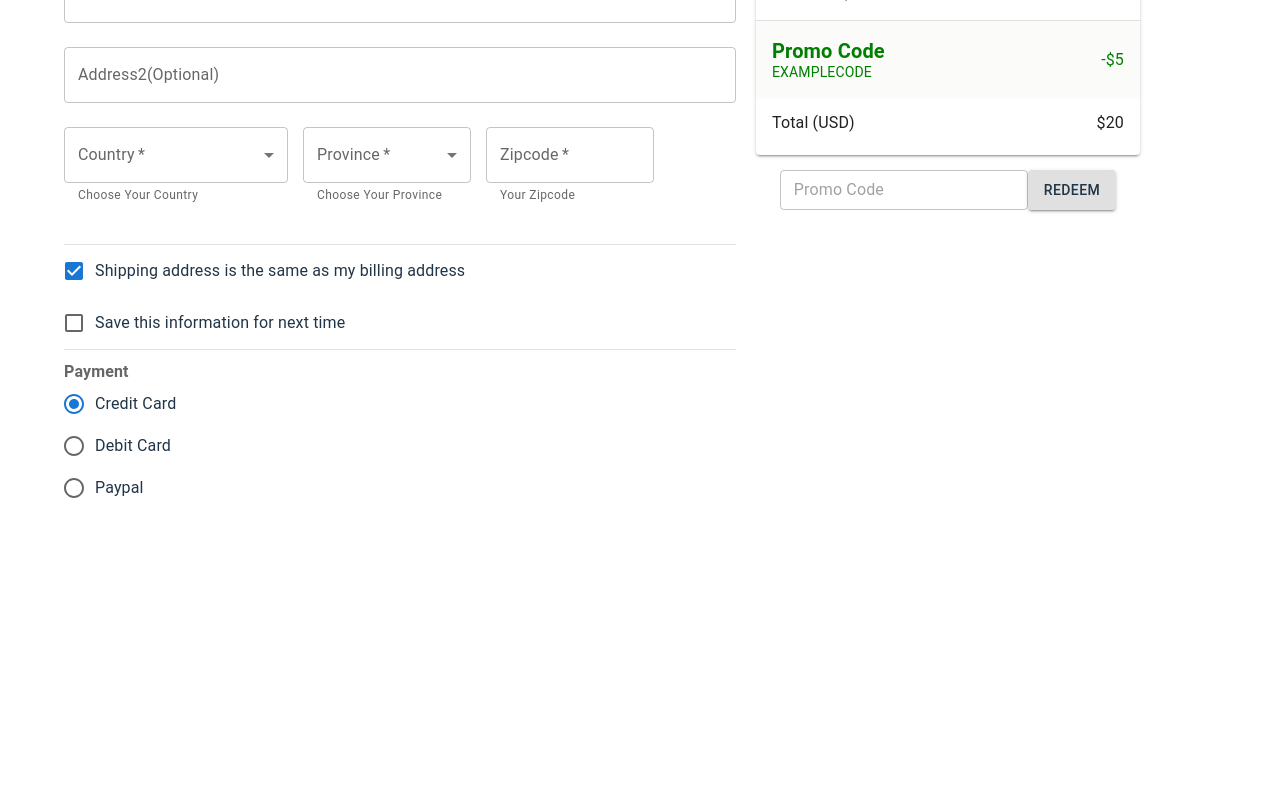
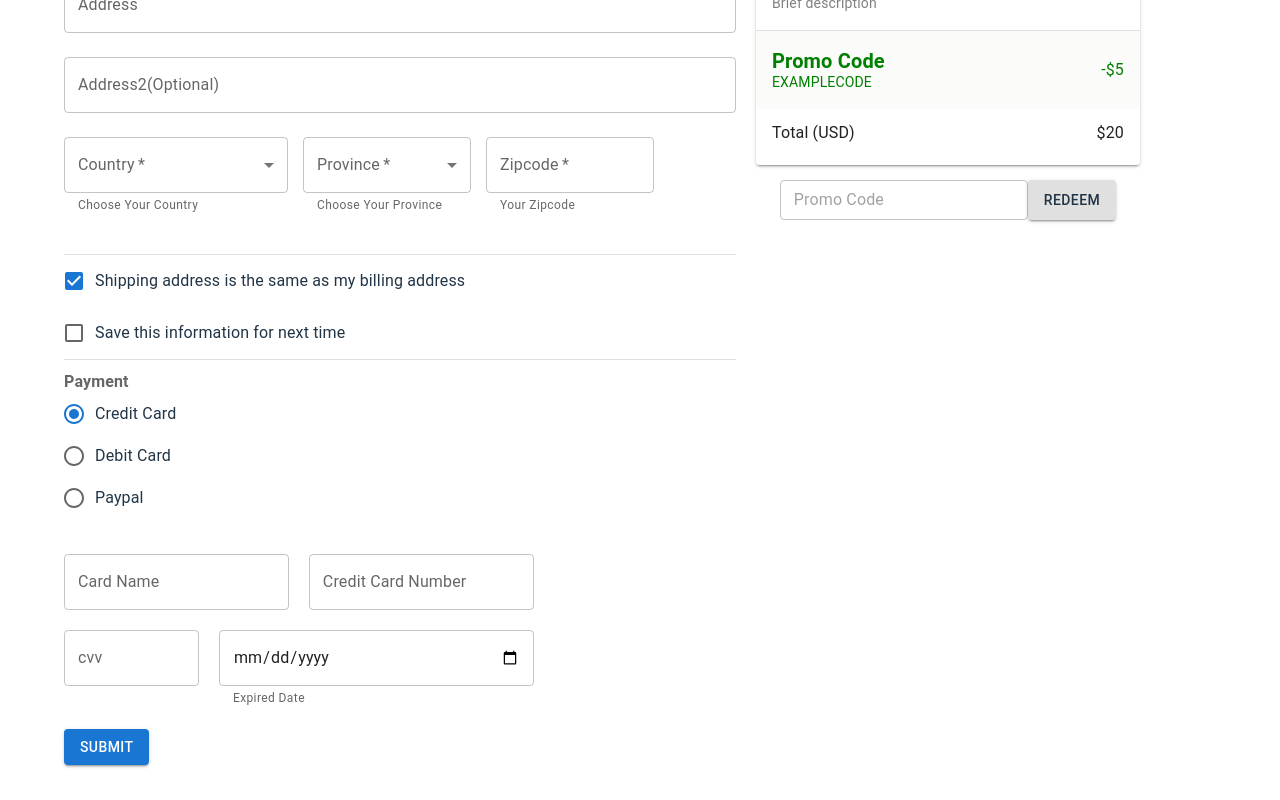
Before and after one commit to Komkrit-Bank/Homework22, a React (Vite) app in the folder myHomework/: page /payment in a window 1280 px wide. Shown: the part 550-1350 px from the top of the page. Before the commit the page ends 1059 px from the top, so only its background shows below. Built offline with nearby package versions, Linux system fonts and the light colour scheme.

Commit message:
Finish Homework

```diff
--- a/myHomework/src/components/PayMethod.tsx
+++ b/myHomework/src/components/PayMethod.tsx
@@ -1,5 +1,6 @@
-import { FormControl, FormControlLabel, FormGroup, Grid, Typography } from "@mui/material";
-import React, { HtmlHTMLAttributes } from "react";
+import { FormControl, FormControlLabel, Grid, TextField } from "@mui/material";
+import { Divider, Button } from "@mui/material";
+import React from "react";
 import Radio from '@mui/material/Radio';
 import RadioGroup from '@mui/material/RadioGroup';
 import FormLabel from '@mui/material/FormLabel';
@@ -10,6 +11,7 @@ const PayMethod = () => {
         setValue((event.target as HTMLInputElement).value)
     }
   return (
+    <>
     <Grid container component={'form'} marginTop={'10px'}>
         <FormControl>
             <FormLabel id="payment-method"><b>Payment</b></FormLabel>
@@ -24,6 +26,55 @@ const PayMethod = () => {
             </RadioGroup>
         </FormControl>
     </Grid>
+    <Grid container maxWidth={'lg'} marginY={'3%'}>
+        <FormControl>
+            <Grid container xs={6} component={'form'} sx={{
+                display: 'flex',
+                rowGap: '20px',
+                columnGap: '20px'
+
+            }}>
+                <Grid xs={5}>
+                    <TextField
+                    id="card-name"
+                    label="Card Name"
+                    placeholder="Name"
+                    />
+                </Grid>
+                <Grid xs={5}>
+                    <TextField
+                    id="card-no"
+                    label="Credit Card Number"
+                    placeholder="Name"
+                    />
+                </Grid>
+                <Grid xs={3}>
+                    <TextField
+                    id="cvv"
+                    label="cvv"
+                    placeholder="cvv"
+                    />
+                </Grid>
+                <Grid xs={7}>
+                    <TextField
+                    fullWidth
+                    type="date"
+                    id="exp-date"
+                    helperText  ="Expired Date"
+                    />
+                </Grid>
+                <Button type='submit' variant="contained">Submit</Button>
+            </Grid>
+        </FormControl>
+    </Grid>
+
+    {/* <FormControl sx={{ m: 1 }} variant="">
+          <InputLabel htmlFor="card-name">Name on Card</InputLabel>
+          <Input
+            id="card-name"
+          />
+    </FormControl> */}
+    </>
   )
 }
 
--- a/myHomework/src/pages/Payment.tsx
+++ b/myHomework/src/pages/Payment.tsx
@@ -24,7 +24,7 @@ const Payment = () => {
             </Box>
         </Container>
         <Container maxWidth='lg'>
-            <Typography variant="h4" component="h4">
+            <Typography variant="h4" component="h4" marginBottom={'10px'}>
                 Billing Information
             </Typography>
             <Billing/>
```
